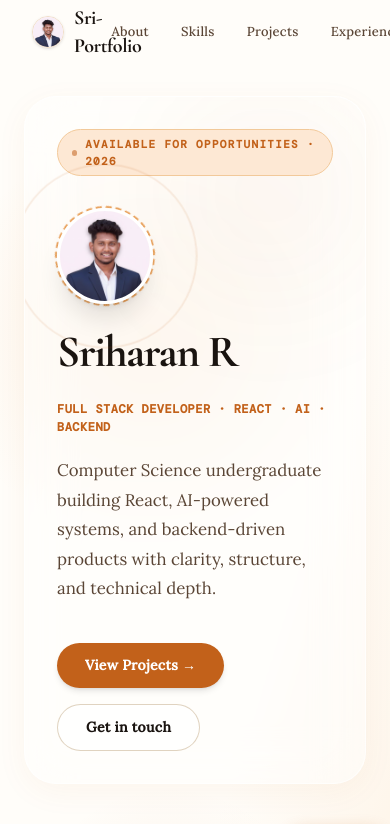
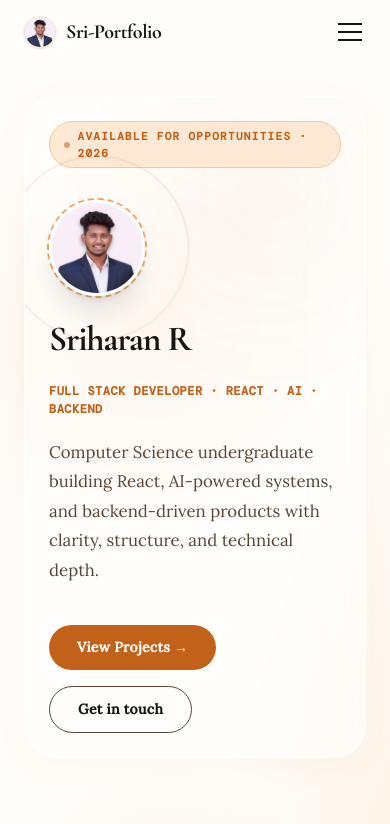
Before and after one commit to sriharan1929/Portfolio, a React (Vite) app: page / in a window 390 px wide. Shown: the top 824 px of the page. Built offline with nearby package versions, Linux system fonts and the light colour scheme.

Commit message:
feat: improve responsiveness and extract reusable UI components

```diff
--- a/index.html
+++ b/index.html
@@ -4,7 +4,17 @@
     <meta charset="UTF-8" />
     <link rel="icon" type="image/jpeg" href="/Profile.jpg" />
     <meta name="viewport" content="width=device-width, initial-scale=1.0" />
-    <title>Sri-Portfolio</title>
+
+    <!-- Primary Meta Tags -->
+    <title>Sriharan R | Portfolio</title>
+    <meta name="title" content="Sriharan R | Portfolio" />
+    <meta name="description" content="Computer Science undergraduate building React, AI-powered systems, and backend-driven products with clarity, structure, and technical depth." />
+
+    <!-- Open Graph / Facebook -->
+    <meta property="og:type" content="website" />
+    <meta property="og:title" content="Sriharan R | Full Stack & AI Developer" />
+    <meta property="og:description" content="Computer Science undergraduate building React, AI-powered systems, and backend-driven products." />
+    <meta property="og:image" content="/Profile.jpg" />
   </head>
   <body>
     <div id="root"></div>
--- a/src/components/layout/Navbar.tsx
+++ b/src/components/layout/Navbar.tsx
@@ -1,9 +1,12 @@
 import { useState, useEffect } from "react";
 import { NAV_LINKS } from "../../constants";
 import profilePic from "../../assets/Profile.jpg";
+import { Button } from "../ui/Button";
+import { MenuToggle } from "../ui/MenuToggle";
 
 export const Navbar = () => {
   const [scrolled, setScrolled] = useState(false);
+  const [mobileMenuOpen, setMobileMenuOpen] = useState(false);
 
   useEffect(() => {
     const handler = () => setScrolled(window.scrollY > 40);
@@ -11,44 +14,60 @@ export const Navbar = () => {
     return () => window.removeEventListener("scroll", handler);
   }, []);
 
-  const handleNav = (e: React.MouseEvent<HTMLAnchorElement>, href: string) => {
-    e.preventDefault();
-    const el = document.querySelector(href);
-    if (el) el.scrollIntoView({ behavior: "smooth" });
-  };
-
   return (
-    <nav className={`fixed top-0 left-0 right-0 z-100 px-8 h-16 flex items-center justify-between transition-all duration-300 ease-in-out border-b ${
-      scrolled ? "bg-[rgba(255,253,249,0.92)] backdrop-blur-[12px] border-[#f0ddc8]" : "bg-transparent border-transparent"
+    <>
+      <nav className={`fixed top-0 left-0 right-0 z-[100] px-6 md:px-8 h-16 flex items-center justify-between transition-all duration-300 ease-in-out border-b ${
+        scrolled || mobileMenuOpen ? "bg-[rgba(255,253,249,0.92)] backdrop-blur-[12px] border-[#f0ddc8]" : "bg-transparent border-transparent"
       }`}>
         <a
           href="#home"
-        onClick={(e) => handleNav(e, "#home")}
-        className="flex items-center gap-2.5 font-cormorant text-xl font-bold text-text-dark no-underline tracking-[-0.02em] transition-opacity duration-200 hover:opacity-80"
+          onClick={() => setMobileMenuOpen(false)}
+          className="flex items-center gap-2.5 font-cormorant text-xl md:text-2xl font-bold text-text-dark no-underline tracking-[-0.02em] transition-opacity duration-200 hover:opacity-80 z-50 whitespace-nowrap shrink-0"
         >
-        <img src={profilePic} alt="Sri-Portfolio Logo" className="w-8 h-8 rounded-full object-cover border border-[#f0ddc8] shadow-sm" />
-        Sri-Portfolio
+          <img src={profilePic} alt="Sri-Portfolio Logo" className="w-8 h-8 rounded-full object-cover border border-[#f0ddc8] shadow-sm shrink-0" />
+          <span>Sri-Portfolio</span>
         </a>
 
         {/* Desktop nav */}
-      <div className="flex gap-8 items-center">
+        <div className="hidden lg:flex gap-8 items-center">
           {NAV_LINKS.map((link) => (
             <a
               key={link.href}
               href={link.href}
-            onClick={(e) => handleNav(e, link.href)}
               className="text-[13px] font-medium text-text-muted no-underline tracking-[0.02em] transition-colors duration-200 hover:text-accent"
             >
               {link.label}
             </a>
           ))}
+          <Button href="mailto:sriharan8072@gmail.com" size="sm">
+            Hire me
+          </Button>
+        </div>
+
+        {/* Mobile menu toggle */}
+        <MenuToggle
+          isOpen={mobileMenuOpen}
+          onClick={() => setMobileMenuOpen(!mobileMenuOpen)}
+          className="lg:hidden z-50"
+        />
+      </nav>
+
+      {/* Mobile Menu Overlay */}
+      <div className={`fixed inset-0 bg-bg-warm z-[90] flex flex-col justify-center items-center gap-8 transition-all duration-300 ease-in-out lg:hidden ${mobileMenuOpen ? 'opacity-100 pointer-events-auto' : 'opacity-0 pointer-events-none'}`}>
+        {NAV_LINKS.map((link) => (
           <a
-          href="mailto:sriharan8072@gmail.com"
-          className="text-[13px] font-semibold text-white bg-accent no-underline px-[18px] py-[8px] rounded-full tracking-[0.02em] transition-colors duration-200 hover:bg-accent-hover"
+            key={link.href}
+            href={link.href}
+            onClick={() => setMobileMenuOpen(false)}
+            className="text-2xl font-cormorant font-bold text-text-dark no-underline tracking-[0.02em]"
           >
+            {link.label}
+          </a>
+        ))}
+        <Button href="mailto:sriharan8072@gmail.com" size="lg" onClick={() => setMobileMenuOpen(false)}>
           Hire me
-        </a>
+        </Button>
       </div>
-    </nav>
+    </>
   );
 };
--- a/src/components/sections/Experience.tsx
+++ b/src/components/sections/Experience.tsx
@@ -1,10 +1,10 @@
 import { FadeIn } from "../ui/FadeIn";
 import { SectionHeading } from "../ui/SectionHeading";
 import { SkillChip } from "../ui/SkillChip";
+import { Section } from "../ui/Section";
 
 export const Experience = () => (
-  <section id="experience" className="py-20 md:py-28 px-6 md:px-8 bg-bg-warm-secondary">
-    <div className="max-w-[1100px] mx-auto">
+  <Section id="experience" className="bg-bg-warm-secondary">
     <FadeIn>
       <SectionHeading label="// work.experience" title="Hands-on in the field." />
     </FadeIn>
@@ -44,6 +44,5 @@ export const Experience = () => (
         </div>
       </div>
     </FadeIn>
-    </div>
-  </section>
+  </Section>
 );
--- a/src/components/sections/Hero.tsx
+++ b/src/components/sections/Hero.tsx
@@ -2,6 +2,7 @@ import { useState, useEffect } from "react";
 import { SectionLabel } from "../ui/SectionLabel";
 import { DeskIllustration } from "./DeskIllustration";
 import profilePic from "../../assets/Profile.jpg";
+import { Button } from "../ui/Button";
 
 export const Hero = () => {
   const [mounted, setMounted] = useState(false);
@@ -21,7 +22,7 @@ export const Hero = () => {
         <div className="w-full">
           <div className={`transition-all duration-700 ease-in-out delay-100 ${mounted ? "opacity-100 translate-y-0" : "opacity-0 translate-y-5"}`}>
 
-            <div className="bg-white/40 backdrop-blur-xl border border-white/60 p-8 md:p-10 rounded-[32px] shadow-[0_8px_32px_rgba(194,97,26,0.05)] relative overflow-hidden">
+            <div className="bg-white/40 backdrop-blur-xl border border-white/60 p-6 md:p-10 rounded-[32px] shadow-[0_8px_32px_rgba(194,97,26,0.05)] relative overflow-hidden">
               <div className="absolute top-0 right-0 w-48 h-48 bg-accent/5 rounded-full blur-3xl -z-10" />
 
               <div className="inline-flex items-center gap-2 px-3.5 py-1.5 rounded-full bg-accent-light border border-accent-border mb-8 relative z-10">
@@ -35,7 +36,7 @@ export const Hero = () => {
                   <div className="absolute -inset-0.5 rounded-full border-[2px] border-[#e8a05a] animate-[spin_10s_linear_infinite] border-dashed"></div>
                   <img src={profilePic} alt="Sriharan R" className="w-24 h-24 rounded-full object-cover border-[3px] border-white shadow-xl relative z-10 group-hover:scale-105 transition-transform duration-300" />
                 </div>
-                <h1 className="font-cormorant text-[clamp(2.8rem,5.5vw,4.2rem)] font-bold text-text-dark leading-[1.08] tracking-[-0.03em]">
+                <h1 className="font-cormorant text-[clamp(2.2rem,5vw,4.2rem)] font-bold text-text-dark leading-[1.08] tracking-[-0.03em]">
                   Sriharan R
                 </h1>
               </div>
@@ -50,22 +51,18 @@ export const Hero = () => {
               </p>
 
               <div className="flex gap-4 flex-wrap relative z-10">
-                <a
+                <Button
                   href="#projects"
-                  onClick={(e) => {
-                    e.preventDefault();
-                    document.querySelector("#projects")?.scrollIntoView({ behavior: "smooth" });
-                  }}
-                  className="inline-flex items-center gap-2 px-7 py-3 rounded-full bg-accent text-white font-semibold text-[14px] no-underline tracking-[0.02em] transition-all duration-200 hover:bg-accent-hover hover:-translate-y-[1px] shadow-md hover:shadow-lg"
+                  variant="primary"
                 >
                   View Projects →
-                </a>
-                <a
+                </Button>
+                <Button
                   href="mailto:sriharan8072@gmail.com"
-                  className="inline-flex items-center gap-2 px-7 py-3 rounded-full bg-white/50 backdrop-blur-sm text-text-dark font-semibold text-[14px] no-underline tracking-[0.02em] border-[1.5px] border-[#c2a882]/50 transition-all duration-200 hover:border-accent hover:bg-white/80 hover:-translate-y-[1px]"
+                  variant="secondary"
                 >
                   Get in touch
-                </a>
+                </Button>
               </div>
             </div>
           </div>
@@ -73,7 +70,9 @@ export const Hero = () => {
 
         {/* Right – Desk composition */}
         <div className={`flex justify-center transition-all duration-800 ease-in-out delay-300 ${mounted ? "opacity-100 translate-x-0" : "opacity-0 translate-x-7"}`}>
-          <DeskIllustration />
+          <div className="scale-75 sm:scale-90 lg:scale-100 origin-center lg:origin-right w-full flex justify-center">
+            <DeskIllustration />
+          </div>
         </div>
       </div>
 
--- a/src/components/sections/Skills.tsx
+++ b/src/components/sections/Skills.tsx
@@ -1,15 +1,15 @@
 import { FadeIn } from "../ui/FadeIn";
 import { SectionHeading } from "../ui/SectionHeading";
 import { SkillChip } from "../ui/SkillChip";
+import { Section } from "../ui/Section";
 import { SKILLS } from "../../constants";
 
 export const Skills = () => (
-  <section id="skills" className="py-20 md:py-28 px-6 md:px-8 bg-bg-warm-secondary">
-    <div className="max-w-[1100px] mx-auto">
+  <Section id="skills" className="bg-bg-warm-secondary">
     <FadeIn>
       <SectionHeading label="// core.skills" title="The tools in my kit." />
     </FadeIn>
-      <div className="grid grid-cols-[repeat(auto-fit,minmax(200px,1fr))] gap-6">
+    <div className="grid grid-cols-1 sm:grid-cols-2 lg:grid-cols-4 gap-6">
       {Object.entries(SKILLS).map(([category, skills], i) => (
         <FadeIn key={category} delay={i * 80}>
           <div className="p-7 rounded-[18px] bg-bg-warm border border-[#f0ddc8] h-full transition-all duration-200 hover:shadow-[0_8px_30px_rgba(194,97,26,0.12)] hover:-translate-y-0.5 group">
@@ -25,6 +25,5 @@ export const Skills = () => (
         </FadeIn>
       ))}
     </div>
-    </div>
-  </section>
+  </Section>
 );
--- /dev/null
+++ b/src/components/ui/Button.tsx
@@ -0,0 +1,39 @@
+import { ReactNode } from "react";
+
+interface ButtonProps extends React.AnchorHTMLAttributes<HTMLAnchorElement> {
+  variant?: "primary" | "secondary" | "dark";
+  size?: "sm" | "md" | "lg";
+  children: ReactNode;
+  className?: string;
+}
+
+export const Button = ({
+  variant = "primary",
+  size = "md",
+  children,
+  className = "",
+  ...props
+}: ButtonProps) => {
+  const baseStyles = "inline-flex justify-center items-center gap-2 rounded-full font-semibold no-underline tracking-[0.02em] transition-all duration-200";
+
+  const variants = {
+    primary: "bg-accent text-white hover:bg-[#e8803a] hover:-translate-y-0.5",
+    secondary: "bg-transparent text-text-dark border-[1.5px] border-text-muted hover:border-accent hover:-translate-y-0.5",
+    dark: "bg-text-dark text-white font-dm-mono tracking-[0.04em] hover:bg-[#3a2820] hover:-translate-y-0.5",
+  };
+
+  const sizes = {
+    sm: "px-[18px] py-[8px] text-[13px]",
+    md: "px-7 py-3 text-[14px]",
+    lg: "px-8 py-3.5 text-[14px]"
+  };
+
+  return (
+    <a
+      className={`${baseStyles} ${variants[variant]} ${sizes[size]} ${className}`}
+      {...props}
+    >
+      {children}
+    </a>
+  );
+};
--- /dev/null
+++ b/src/components/ui/MenuToggle.tsx
@@ -0,0 +1,17 @@
+interface MenuToggleProps {
+  isOpen: boolean;
+  onClick: () => void;
+  className?: string;
+}
+
+export const MenuToggle = ({ isOpen, onClick, className = "" }: MenuToggleProps) => (
+  <button
+    className={`flex flex-col justify-center items-center w-8 h-8 space-y-1.5 ${className}`}
+    onClick={onClick}
+    aria-label="Toggle navigation menu"
+  >
+    <span className={`block w-6 h-0.5 bg-text-dark transition-transform duration-300 ${isOpen ? 'rotate-45 translate-y-2' : ''}`}></span>
+    <span className={`block w-6 h-0.5 bg-text-dark transition-opacity duration-300 ${isOpen ? 'opacity-0' : ''}`}></span>
+    <span className={`block w-6 h-0.5 bg-text-dark transition-transform duration-300 ${isOpen ? '-rotate-45 -translate-y-2' : ''}`}></span>
+  </button>
+);
--- /dev/null
+++ b/src/components/ui/Section.tsx
@@ -0,0 +1,16 @@
+import { ReactNode } from "react";
+
+interface SectionProps {
+  id: string;
+  className?: string;
+  innerClassName?: string;
+  children: ReactNode;
+}
+
+export const Section = ({ id, className = "", innerClassName = "max-w-[1100px] mx-auto", children }: SectionProps) => (
+  <section id={id} className={`py-20 md:py-28 px-6 md:px-8 ${className}`}>
+    <div className={innerClassName}>
+      {children}
+    </div>
+  </section>
+);
```
Also changed, not shown: src/components/sections/About.tsx (+3 -4 lines), src/components/sections/Contact.tsx (+14 -12 lines), src/components/sections/Projects.tsx (+6 -4 lines). Lines whose indentation alone changed are shown as unchanged.
